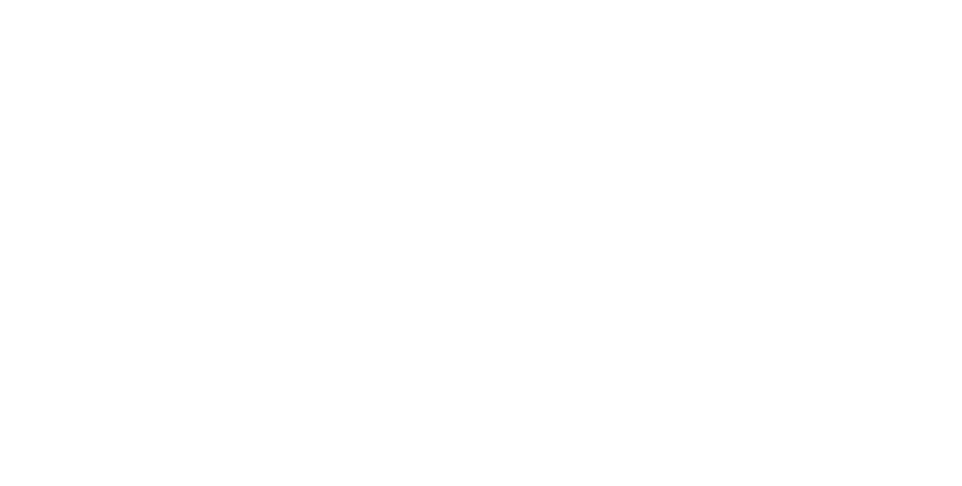
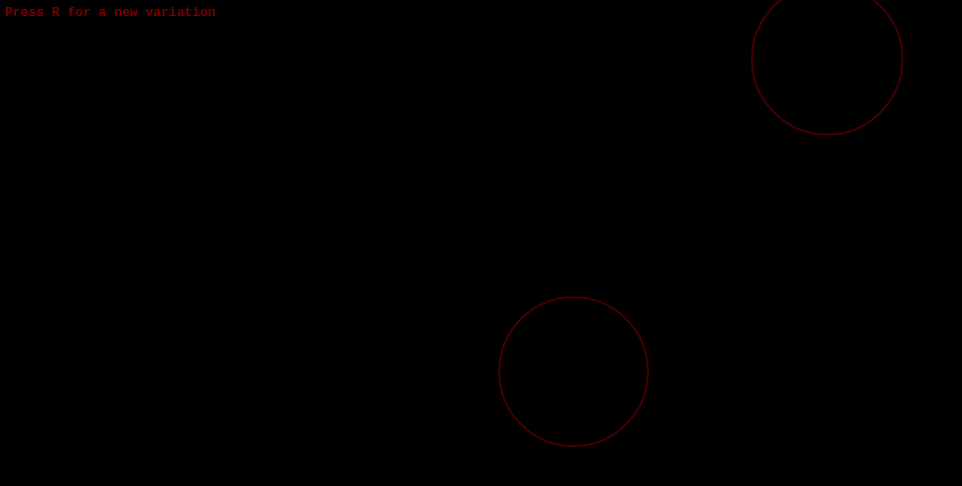
Before and after one commit to apvilkko/random-stuff, a plain HTML site: page corridor/index.html in a window 1280 px wide. Shown: the whole page, without its empty margins (0-962 px from the left). Drawn offline with Linux system fonts and the light colour scheme.

Commit message:
add some presets and randomizable parameters and simple drawing

```diff
--- a/corridor/index.html
+++ b/corridor/index.html
@@ -10,11 +10,20 @@
       width: 100%;
       overflow: hidden;
     }
+    .note {
+      position: absolute;
+      top: 5px;
+      left: 5px;
+      font-family: monospace;
+      color: #770000;
+      font-weight: bold;
+    }
   </style>
   <script src="src/corridor.js"></script>
 </head>
 <body onload="window.main();">
   <canvas id="corridor-canvas">
   </canvas>
+  <div class="note">Press R for a new variation</div>
 </body>
 </html>
--- a/corridor/src/corridor.js
+++ b/corridor/src/corridor.js
@@ -3,6 +3,38 @@
   var ctx = w;
   var canvas = null;
   var synth = null;
+  var seq = null;
+  var cc = null;
+
+  var NOTES = {
+    'G#1': 51.91,
+    'E1': 41.20,
+    'A1': 55.00,
+    'B1': 61.74,
+    'C2': 65.41,
+    'E2': 82.41
+  };
+
+  var KPATTERNS = [
+    [1,0,0,0,1,0,0,0,1,0,0,0,1,0,0,0],
+    [1,0,0,1,0,0,1,0,1,0,0,0,0,0,0,0],
+    [1,0,1,0,0,0,1,0,1,0,0,0,0,0,0,0],
+    [1,0,0,0,0,0,1,0,1,0,0,0,0,0,1,0]
+  ];
+
+  var PATTERNS = [
+    ['G#1',0,0,0,'G#1',0,0,'G#1',0,0,'G#1',0,0,0,'G#1',0],
+    ['E1','E2','E1','E2','E1','E2','E1',0,0,0,'E1','E2',0,0,0,0],
+    ['A1',0,'A1',0,0,0,'A1',0,0,0,'A1',0,0,0,'A1',0],
+    ['E1',0,'C2',0,'B1',0,'E1',0,'E1',0,'C2',0,'B1',0,'E1',0]
+  ];
+
+  var parameters = {
+    tempo: 80,
+    pattern: 0,
+    kpattern: 0,
+    pitch: 1.0
+  };
 
   function trigger(eventName, data) {
     d.dispatchEvent(new d.defaultView.CustomEvent(eventName, {detail: data}));
@@ -18,23 +50,26 @@
   }
 
   var VCO = (function() {
-    function VCO(context){
-      this.name = 'VCO';
+    function VCO(context, name){
+      this.name = name || 'VCO';
       this.context = context;
       this.oscillator = context.createOscillator();
-      this.oscillator.type = 'sawtooth';
-      this.setFrequency(220);
+      this.oscillator.type = Math.random() > 0.5 ? 'sawtooth' : 'square';
+      this.setFrequency(440);
       this.oscillator.start(0);
 
       this.input = this.oscillator;
       this.output = this.oscillator;
 
       var that = this;
-      d.addEventListener('frequency', function (value) {
+      d.addEventListener(that.name + 'frequency', function (value) {
         that.setFrequency(value.detail);
       });
-      d.addEventListener('detune', function (value) {
+      d.addEventListener(that.name + 'detune', function (value) {
         that.oscillator.detune.value = value.detail;
+      });
+      d.addEventListener(that.name + 'type', function (value) {
+        that.oscillator.type = value.detail;
       });
     };
 
@@ -67,7 +102,7 @@
       this.name = 'Filter';
       this.filter = context.createBiquadFilter();
       this.filter.type = 'lowpass';
-      this.filter.frequency = 2000;
+      this.filter.frequency = parameters.pitch * 2000;
       this.filter.Q = 0.5;
       this.input = this.filter;
       this.output = this.filter;
@@ -85,13 +120,10 @@
   })();
 
   var Delay = (function () {
-    function Delay(context, initialDelay, tempo) {
+    function Delay(context, initialDelay) {
       this.name = 'Delay';
       this.delay = context.createDelay();
-      var delayValue = initialDelay || 0.5;
-      if (tempo) {
-        delayValue = delayValue * 60.0 / tempo;
-      }
+      delayValue = (initialDelay || 0.5) * 60.0 / parameters.tempo;
       this.delay.delayTime.value = delayValue;
       this.input = this.delay;
       this.output = this.delay;
@@ -144,7 +176,7 @@
       this.max = 1;
 
       var that = this;
-      d.addEventListener('gateOn', function () {
+      d.addEventListener(that.name + 'gateOn', function () {
         that.trigger();
       });
       d.addEventListener('set'+ name + 'A', function (value) {
@@ -159,6 +191,7 @@
     };
 
     EnvelopeGenerator.prototype.trigger = function() {
+      //console.log("trigger", this.name);
       now = this.context.currentTime;
       this.param.cancelScheduledValues(now);
       this.param.setValueAtTime(this.min, now);
@@ -175,18 +208,18 @@
     return EnvelopeGenerator;
   })();
 
-  ctx.Synth = function(audio, tempo) {
+  ctx.Synth = function(audio) {
     var vco = new VCO(audio);
     var vca = new VCA(audio);
     var aenv = new EnvelopeGenerator('A', audio);
     var filter = new Filter(audio);
     var fenv = new EnvelopeGenerator('F', audio);
-    var delay = new Delay(audio, 0.52, tempo);
+    var delay = new Delay(audio, 0.52);
     var feedback = new VCA(audio, 'feedback', 0.6);
     var widener = new Widener(audio);
     vco.connect(filter);
     filter.connect(vca);
-    fenv.connect(filter.frequency, 100, 3000);
+    fenv.connect(filter.frequency, parameters.pitch * 100, parameters.pitch * 3000);
     aenv.connect(vca.amplitude);
     vca.connect(delay);
     delay.connect(feedback);
@@ -196,27 +229,48 @@
     delay.connect(delayGain);
     widener.connect(delayGain, audio.destination);
 
-    trigger('frequency', 51.91);
-    trigger('setAA', 0.025);
-    trigger('setAR', 0.8);
-    trigger('setFA', 0.025);
-    trigger('setFR', 0.3);
-  }
+    var kvco = new VCO(audio, 'kickVCO');
+    var kvca = new VCA(audio, 'kickVCA');
+    var penv = new EnvelopeGenerator('kickP', audio);
+    var kaenv = new EnvelopeGenerator('kickA', audio);
+    kvco.connect(kvca);
+    kvco.oscillator.type = 'sine';
+    kaenv.connect(kvca.amplitude);
+    penv.connect(kvco.oscillator.frequency, 20, 250);
+    trigger('setkickPA', 0.005);
+    trigger('setkickPR', 0.100);
+    trigger('setkickAA', 0.005);
+    trigger('setkickAR', 0.300);
+    kvca.connect(audio.destination);
+}
 
   ctx.Synth.prototype.noteOn = function () {
-    trigger('gateOn');
+    trigger('FgateOn');
+    trigger('AgateOn');
   }
 
   ctx.Sequencer = function () {
     var audio = new (window.AudioContext || window.webkitAudioContext)();
     this.audio = audio;
-    this.tempo = 100;
-    this.synth = new Synth(audio, this.tempo);
     this.scheduleAheadTime = 0.1;
-    this.secondsPerBeat = 60.0 / this.tempo;
     this.nextNoteTime = audio.currentTime;
     this.current16thNote = 0;
-    this.pattern = [1,0,0,0,1,0,0,1,0,0,1,0,0,0,1,0];
+    this.randomize();
+    this.synth = new Synth(audio);
+  };
+
+  ctx.Sequencer.prototype.randomize = function () {
+    parameters.pattern = Math.floor(Math.random() * PATTERNS.length);
+    parameters.kpattern = Math.floor(Math.random() * KPATTERNS.length);
+    parameters.tempo = 90 + Math.random() * 70;
+    parameters.pitch = 0.5 + Math.random();
+    this.secondsPerBeat = 60.0 / parameters.tempo;
+    trigger('setAA', 0.025);
+    trigger('setAR', 0.3 + Math.random() * 0.5);
+    trigger('setFA', 0.025);
+    trigger('setFR', 0.1 + Math.random() * 0.5);
+    trigger('VCOtype', Math.random() > 0.5 ? 'sawtooth' : 'square');
+    console.log(parameters);
   };
 
   ctx.Sequencer.prototype.nextNote = function () {
@@ -228,11 +282,28 @@
   };
 
   ctx.Sequencer.prototype.scheduleNote = function () {
-    if (this.pattern[this.current16thNote]) {
+    if (this.current16thNote === 0) {
+      cc.fillRect(0, 0, canvas.width, canvas.height);
+    }
+    if (this.current16thNote % 4 === 0) {
+      cc.beginPath();
+      cc.arc(Math.random() * canvas.width,
+        Math.random() * canvas.height,
+        Math.random() * canvas.height * 0.2,
+        0, 2 * Math.PI, false);
+      cc.stroke();
+    }
+
+    if (PATTERNS[parameters.pattern][this.current16thNote]) {
+      trigger('VCOfrequency', parameters.pitch * NOTES[PATTERNS[parameters.pattern][this.current16thNote]]);
       trigger('setFMax', 1000 + Math.random() * 4000);
       trigger('setFilterQ', 0.2 + Math.random() * 900);
-      trigger('detune', Math.floor(Math.random() * 6));
-      trigger('gateOn');
+      trigger('VCOdetune', Math.floor(Math.random() * 6));
+      this.synth.noteOn();
+    }
+    if (KPATTERNS[parameters.kpattern][this.current16thNote]) {
+      trigger('kickPgateOn');
+      trigger('kickAgateOn');
     }
   };
 
@@ -253,10 +324,27 @@
     ctx.addEventListener('resize', resizeCanvas, false);
     resizeCanvas();
 
-    var seq = new Sequencer();
+    cc = canvas.getContext('2d');
+    cc.fillStyle = "rgb(0,0,0)";
+    cc.fillRect(0, 0, canvas.width, canvas.height);
+    cc.lineWidth = 2;
+    cc.strokeStyle = '#440000';
+
+    seq = new Sequencer();
     setInterval(function () {
       seq.scheduler();
     }, 25);
   }
 
+  w.onkeyup = function (e) {
+    var key = e.keyCode ? e.keyCode : e.which;
+    switch(key) {
+      case 82:
+        seq.randomize();
+        break;
+      default:
+        break;
+    }
+  };
+
 }(window));
```
